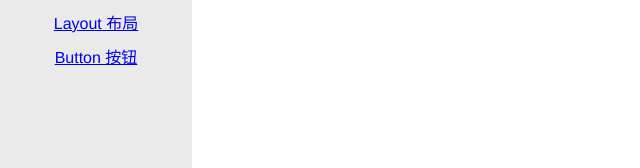
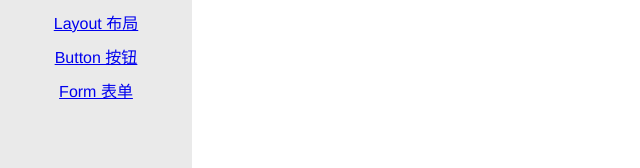
Before and after one commit to divasatanica/coma-comp, a Vue app: page /#/form in a window 1280 px wide. Shown: the top 168 px of the page, without its empty margins (0-640 px from the left). Built offline with nearby package versions, Linux system fonts and the light colour scheme.

Commit message:
add: Form组件代码初始化

```diff
--- a/src/App.vue
+++ b/src/App.vue
@@ -4,6 +4,7 @@
       <ul>
         <li class="nav-item"><a href="./layout">Layout 布局</a></li>
         <li class="nav-item"><a href="./button">Button 按钮</a></li>
+        <li class="nav-item"><a href="./form">Form 表单</a></li>
       </ul>
     </div>
     <div class="right-block">
--- /dev/null
+++ b/src/home/form/index.vue
@@ -0,0 +1,17 @@
+<template>
+  <h1>Form</h1>
+</template>
+
+<script>
+/**
+ * @author coma
+ * @description 表单组件集
+ */
+export default {
+
+}
+</script>
+
+<style>
+
+</style>
--- a/src/router/index.js
+++ b/src/router/index.js
@@ -3,6 +3,7 @@ import Router from 'vue-router'
 
 import layout from '@/home/layout/index.vue'
 import buttons from '@/home/button/index.vue'
+import forms from '@/home/form/index.vue'
 
 Vue.use(Router)
 
@@ -18,6 +19,11 @@ export default new Router({
       path: '/button',
       name: 'button',
       component: buttons
+    },
+    {
+      path: '/form',
+      name: 'form',
+      component: forms
     }
   ]
 })
```
